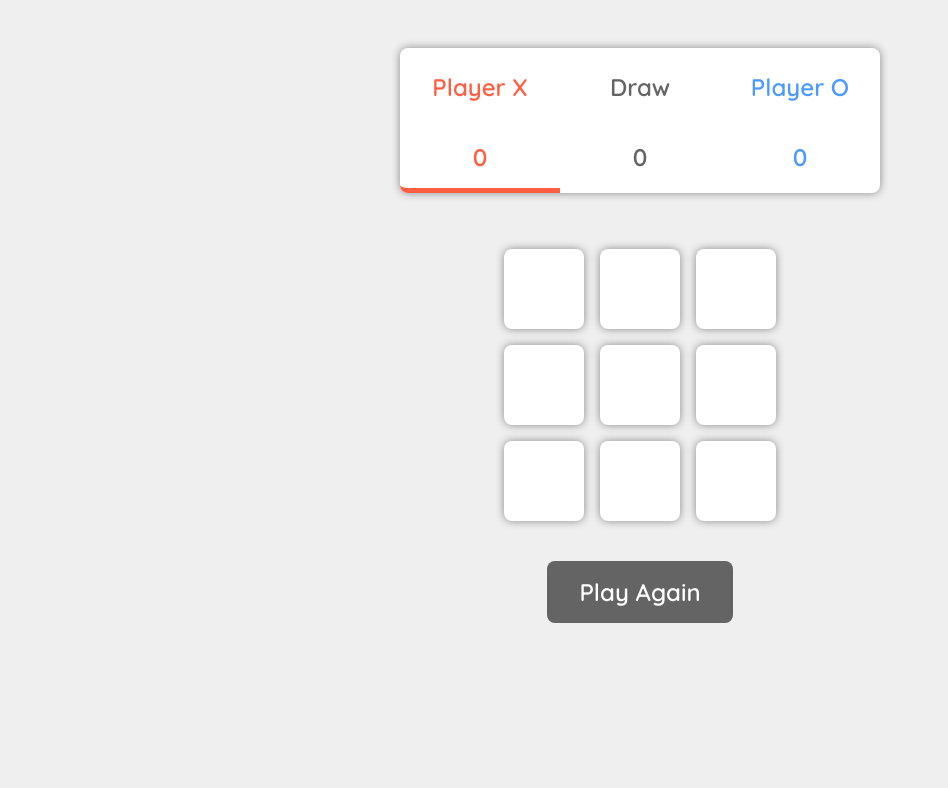
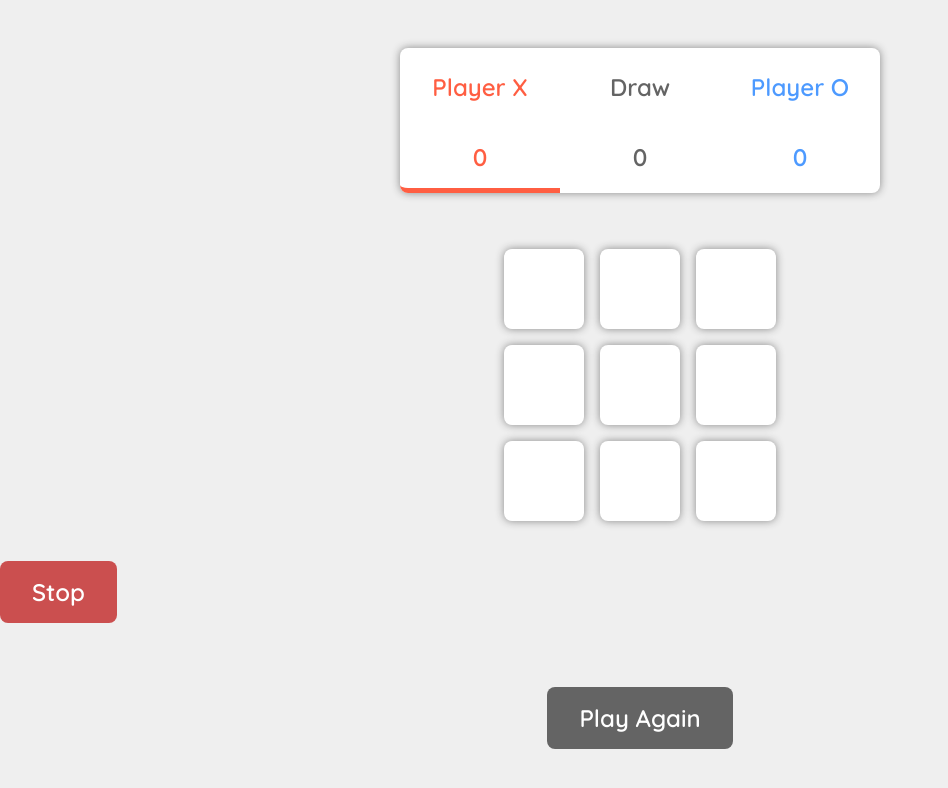
Before and after one commit to repsandcode/tictactoe-mern, a React (Create React App) app in the folder client/: page / in a window 1280 px wide. Shown: the top 788 px of the page, without its empty margins (0-948 px from the left). Built offline with nearby package versions, Linux system fonts and the light colour scheme.

Commit message:
initializing ...

```diff
--- a/client/src/setupTests.js
+++ b/client/src/pages/gamePage/components/StopButton.css
@@ -1,5 +1,12 @@
-// jest-dom adds custom jest matchers for asserting on DOM nodes.
-// allows you to do things like:
-// expect(element).toHaveTextContent(/react/i)
-// learn more: https://github.com/testing-library/jest-dom
-import '@testing-library/jest-dom';
+.stop-button {
+  border: none;
+  border-radius: 0.5rem;
+  background-color: rgb(203, 79, 79);
+  color: white;
+  font-size: 1.5rem;
+  font-family: inherit;
+  font-weight: bold;
+  padding: 1rem 2rem;
+  margin: 2rem auto;
+  cursor: pointer;
+}
--- /dev/null
+++ b/client/src/pages/gamePage/components/StopButton.jsx
@@ -0,0 +1,6 @@
+import React from "react";
+import "./StopButton.css";
+
+export const StopButton = () => {
+  return <button className="stop-button">Stop</button>;
+};
--- a/client/src/pages/gamePage/index.jsx
+++ b/client/src/pages/gamePage/index.jsx
@@ -1,74 +1,76 @@
-import React, {useState} from 'react';
+import React, { useState } from "react";
 
-import { Board } from './components/Board';
-import { Scoreboard } from './components/Scoreboard';
-import { PlayAgainButton } from './components/PlayAgainButton';
+import { Board } from "./components/Board";
+import { Scoreboard } from "./components/Scoreboard";
+import { PlayAgainButton } from "./components/PlayAgainButton";
+import { StopButton } from "./components/StopButton";
 
 function GamePage() {
+  const winningMoves = [
+    [0, 1, 2],
+    [3, 4, 5],
+    [6, 7, 8],
 
-  const winningMoves = [
-    [0,1,2],
-    [3,4,5],
-    [6,7,8],
+    [0, 3, 6],
+    [1, 4, 7],
+    [2, 5, 8],
 
-    [0,3,6],
-    [1,4,7],
-    [2,5,8],
+    [0, 4, 8],
+    [2, 4, 6],
+  ];
 
-    [0,4,8],
-    [2,4,6],
-  ]
+  // player names
+  const [player1Name, setPlayer1Name] = useState("");
+  const [player2Name, setPlayer2Name] = useState("");
 
   // setting an array for the 'X' and 'O' values
   const [board, setBoard] = useState(Array(9).fill(null));
   // setting the 'X' value - to be updated later for 'O'
   const [xPlaying, setXPlaying] = useState(true);
   // keeping track of the scores
-  const [scores, setScores] = useState({ xScore: 0, oScore: 0, draw: 0});
+  const [scores, setScores] = useState({ xScore: 0, oScore: 0, draw: 0 });
   // restarting the game (board)
   const [playAgain, setPlayAgain] = useState(false);
 
-
   const handleBoxClick = (boxIndex) => {
     // If the round has ended, do nothing
-    if (board[boxIndex]===null && playAgain) {
+    if (board[boxIndex] === null && playAgain) {
       return;
     }
 
     const updatedBoard = board.map((value, index) => {
-      if(index === boxIndex) {
-        return xPlaying? "X" : "O";
+      if (index === boxIndex) {
+        return xPlaying ? "X" : "O";
       } else {
         return value;
       }
-    })
+    });
 
     // put a value into a box [array]
     setBoard(updatedBoard);
 
-
     // apply points to the winner! or if none, then a draw
     const winner = checkWinner(updatedBoard);
     if (winner) {
-      if (winner === 'X') {
+      if (winner === "X") {
         let { xScore } = scores;
         xScore += 1;
-        setScores({...scores, xScore});
+        setScores({ ...scores, xScore });
       } else {
         let { oScore } = scores;
         oScore += 1;
-        setScores({...scores, oScore});
+        setScores({ ...scores, oScore });
       }
     }
-    if (winner === 'draw') {
+    if (winner === "draw") {
       let { draw } = scores;
       draw += 1;
-      setScores({...scores, draw});
+      setScores({ ...scores, draw });
     }
 
     // change values - from 'X' to 'O'
     setXPlaying(!xPlaying);
-  }
+  };
 
   const checkWinner = (board) => {
     for (let i = 0; i < winningMoves.length; i++) {
@@ -86,17 +88,22 @@ function GamePage() {
         return "draw";
       }
     }
-  }
+  };
 
   const newRound = () => {
     setPlayAgain(false);
     setBoard(Array(9).fill(null));
-  }
+  };
 
   return (
     <div className="gamePage">
-      <Scoreboard scores={scores} xPlaying={xPlaying} playAgain={playAgain}></Scoreboard>
+      <Scoreboard
+        scores={scores}
+        xPlaying={xPlaying}
+        playAgain={playAgain}
+      ></Scoreboard>
       <Board board={board} onClick={handleBoxClick}></Board>
+      <StopButton></StopButton>
       <PlayAgainButton newRound={newRound}></PlayAgainButton>
     </div>
   );
```
Also changed, not shown: client/src/pages/homePage/index.jsx (+6 -1 lines).
